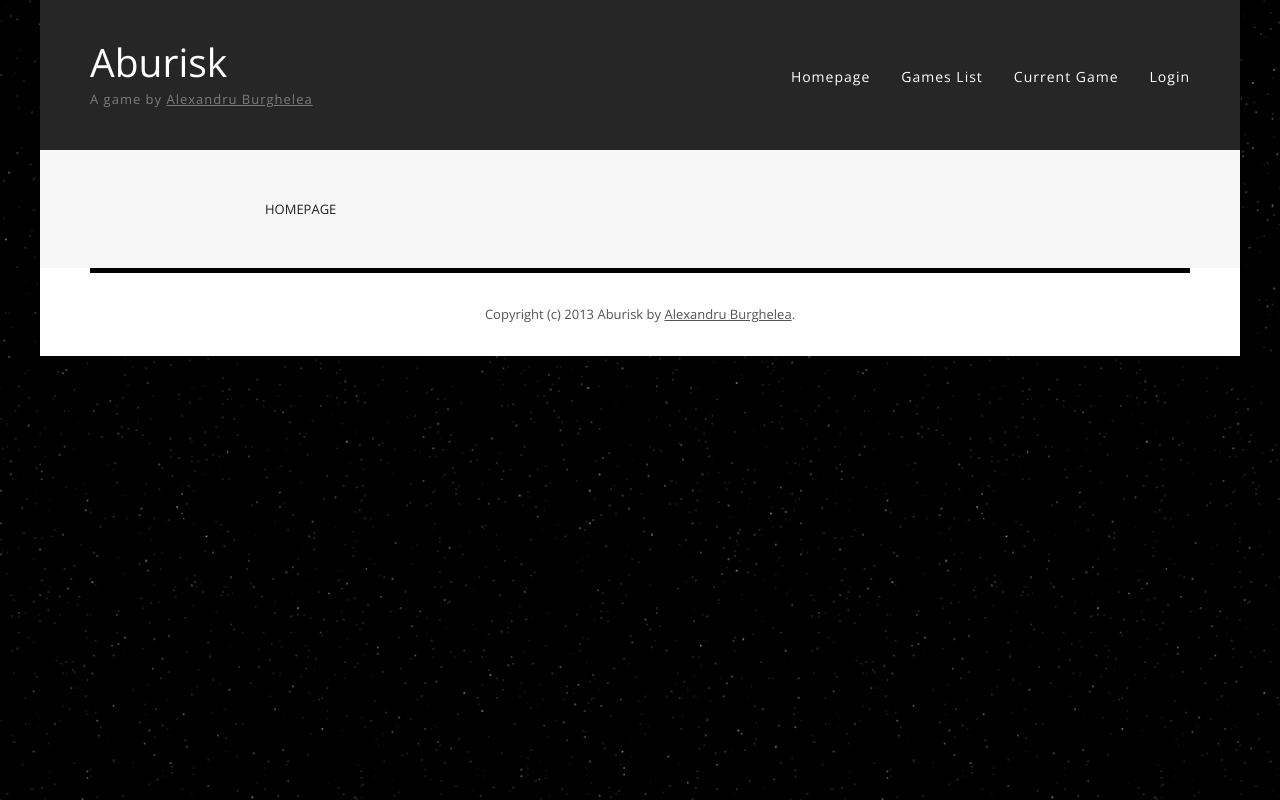
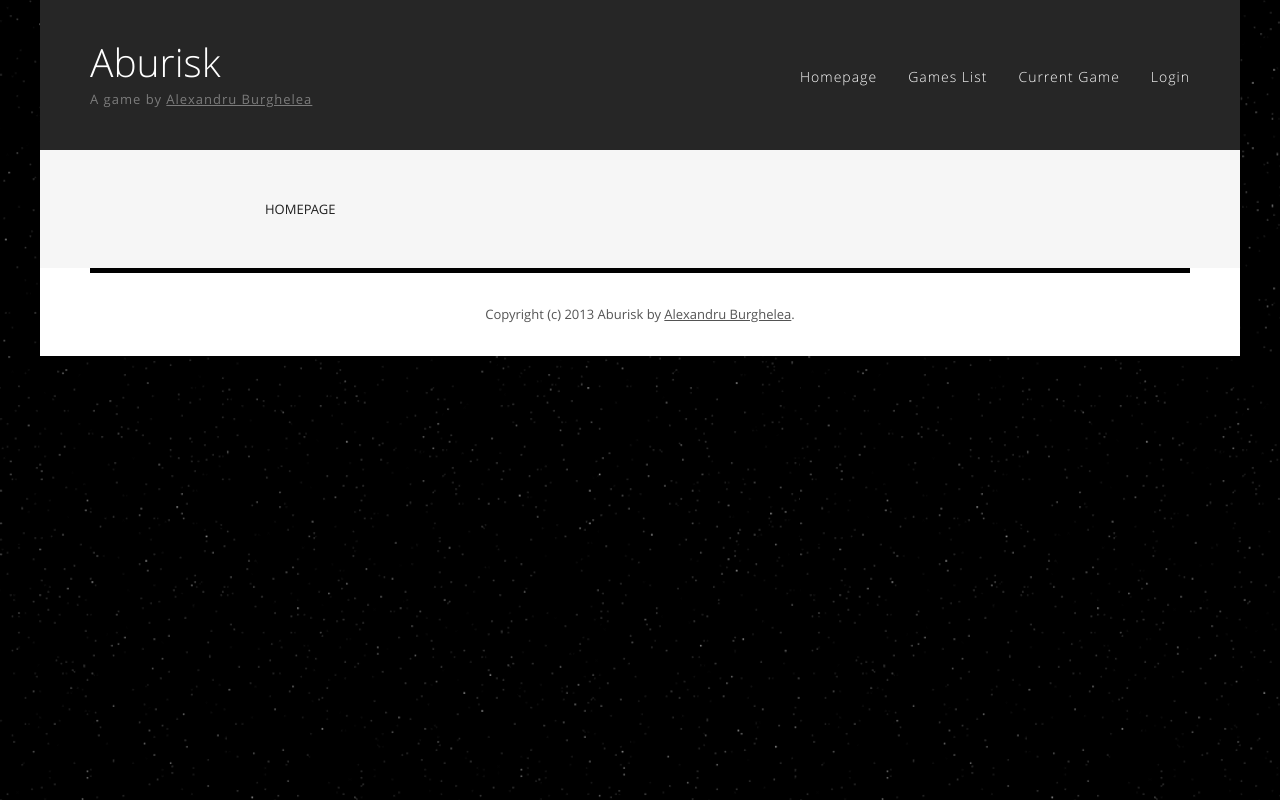
Before and after one commit to aburghelea/aburisk, a PHP site: page /index.php in a window 1280 px wide. Run offline with PHP 8.4, Linux system fonts and the light colour scheme.

Commit message:
Moved external fonts to local resources

```diff
--- a/html/head.html
+++ b/html/head.html
@@ -1,7 +1,7 @@
 <head>
     <meta http-equiv="Content-Type" content="text/html; charset=utf-8"/>
     <title>Aburisk</title>
-    <link href="http://fonts.googleapis.com/css?family=Open+Sans:400,300,600,700" rel="stylesheet" type="text/css">
+
 
     <link href="theme/css/default.css" rel="stylesheet" type="text/css" media="all"/>
     <script src="theme/js/script.js"></script>
--- a/theme/css/default.css
+++ b/theme/css/default.css
@@ -1,5 +1,7 @@
-@import url(http://fonts.googleapis.com/css?family=Yanone+Kaffeesatz:400,300,200);
-@import url(http://fonts.googleapis.com/css?family=Lobster);
+/*<link href="http://fonts.googleapis.com/css?family=Open+Sans:400,300,600,700" rel="stylesheet" type="text/css">*/
+
+@import url('fonts.css');
+
 
 html, body {
     height: 100%;
--- a/theme/css/fonts.css
+++ b/theme/css/fonts.css
@@ -0,0 +1,55 @@
+@font-face {
+    font-family: 'Yanone Kaffeesatz';
+    font-style: normal;
+    font-weight: 200;
+    src: local('Yanone Kaffeesatz ExtraLight'), local('YanoneKaffeesatz-ExtraLight'), url('../fonts/YanoneKaffeesatz-ExtraLight.woff') format('woff');
+}
+
+@font-face {
+    font-family: 'Yanone Kaffeesatz';
+    font-style: normal;
+    font-weight: 300;
+    src: local('Yanone Kaffeesatz Light'), local('YanoneKaffeesatz-Light'), url('../fonts/YanoneKaffeesatz-Light.woff') format('woff');
+}
+
+@font-face {
+    font-family: 'Yanone Kaffeesatz';
+    font-style: normal;
+    font-weight: 400;
+    src: local('Yanone Kaffeesatz Regular'), local('YanoneKaffeesatz-Regular'), url('../fonts/YanoneKeffesatz-Regular.woff') format('woff');
+}
+
+@font-face {
+    font-family: 'Lobster';
+    font-style: normal;
+    font-weight: 400;
+    src: local('Lobster'), url(../fonts/Lobster.woff) format('woff');
+}
+
+@font-face {
+    font-family: 'Open Sans';
+    font-style: normal;
+    font-weight: 300;
+    src: local('Open Sans Light'), local('OpenSans-Light'), url(http://themes.googleusercontent.com/static/fonts/opensans/v6/DXI1ORHCpsQm3Vp6mXoaTXhCUOGz7vYGh680lGh-uXM.woff) format('woff');
+}
+
+@font-face {
+    font-family: 'Open Sans';
+    font-style: normal;
+    font-weight: 400;
+    src: local('Open Sans'), local('OpenSans'), url(http://themes.googleusercontent.com/static/fonts/opensans/v6/cJZKeOuBrn4kERxqtaUH3T8E0i7KZn-EPnyo3HZu7kw.woff) format('woff');
+}
+
+@font-face {
+    font-family: 'Open Sans';
+    font-style: normal;
+    font-weight: 600;
+    src: local('Open Sans Semibold'), local('OpenSans-Semibold'), url(http://themes.googleusercontent.com/static/fonts/opensans/v6/MTP_ySUJH_bn48VBG8sNSnhCUOGz7vYGh680lGh-uXM.woff) format('woff');
+}
+
+@font-face {
+    font-family: 'Open Sans';
+    font-style: normal;
+    font-weight: 700;
+    src: local('Open Sans Bold'), local('OpenSans-Bold'), url(http://themes.googleusercontent.com/static/fonts/opensans/v6/k3k702ZOKiLJc3WVjuplzHhCUOGz7vYGh680lGh-uXM.woff) format('woff');
+}
```
Also changed, not shown: OpenSans-Bold.woff (added), OpenSans-Light.woff (added), OpenSans-Semibold.woff (added), OpenSans.woff (added), theme/fonts/Lobster.woff (added), theme/fonts/YanoneKaffeesatz-ExtraLight.woff (added), theme/fonts/YanoneKaffeesatz-Light.woff (added), theme/fonts/YanoneKeffesatz-Regular.woff (added).
